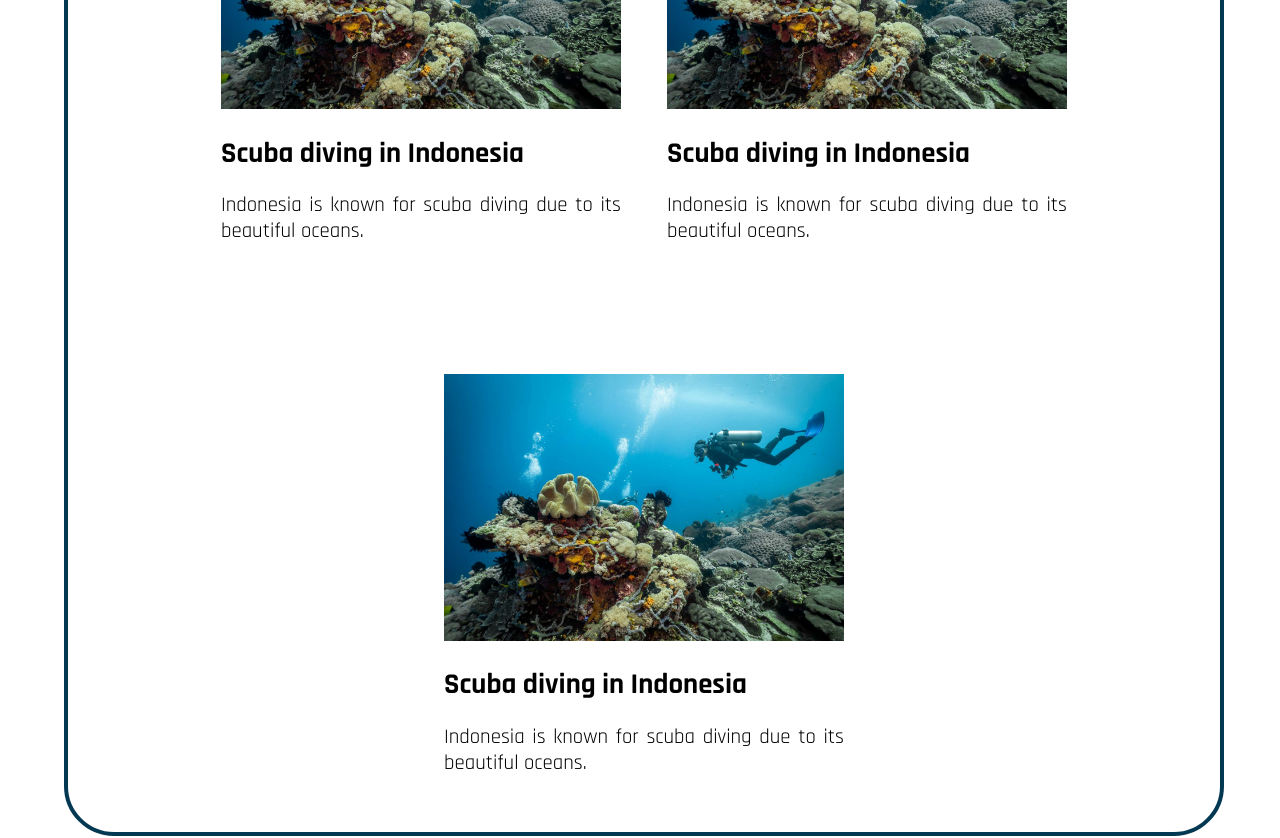
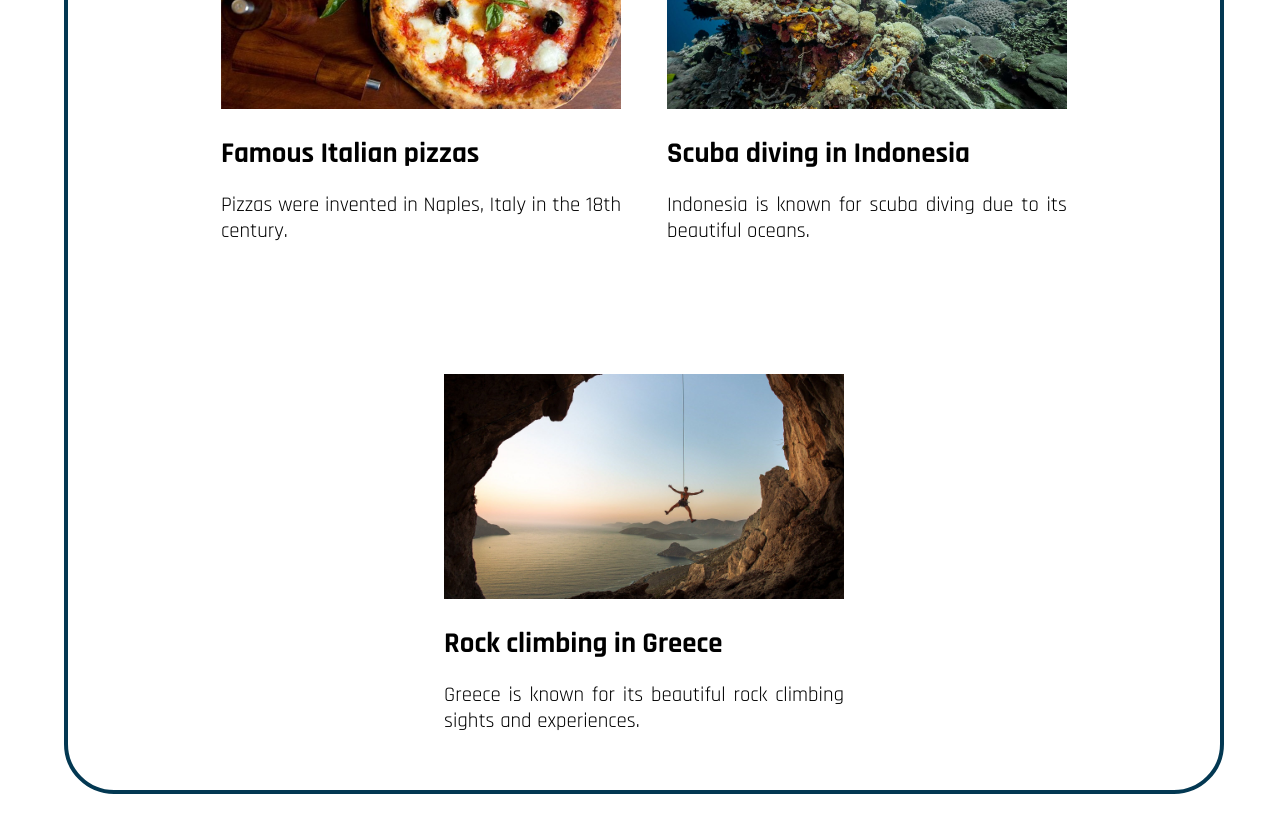
Before and after one commit to Aleks1908/NOSYNCDEV, a React (Vite) app in the folder web/: page / in a window 1280 px wide. Shown: the part 3580-4418 px from the top of the page. Built offline with nearby package versions, Linux system fonts and the light colour scheme.

Commit message:
fixed facts section images

```diff
--- a/web/src/Components/FactsSection/FactsSection.jsx
+++ b/web/src/Components/FactsSection/FactsSection.jsx
@@ -10,9 +10,9 @@ export const FactsSection = (props) => {
             <h1 className="facts-header">Featured places</h1>
             <div className="facts-components">
                 <FactCard
-                    logo={'scuba-diving.jpg'}
-                    title={'Scuba diving in Indonesia'}
-                    text={'Indonesia is known for scuba diving due to its beautiful oceans.'}
+                    logo={'pizza-in-italy.avif'}
+                    title={'Famous Italian pizzas'}
+                    text={'Pizzas were invented in Naples, Italy in the 18th century.'}
                 />
                 <FactCard
                     logo={'scuba-diving.jpg'}
@@ -20,9 +20,9 @@ export const FactsSection = (props) => {
                     text={'Indonesia is known for scuba diving due to its beautiful oceans.'}
                 />
                 <FactCard
-                    logo={'scuba-diving.jpg'}
-                    title={'Scuba diving in Indonesia'}
-                    text={'Indonesia is known for scuba diving due to its beautiful oceans.'}
+                    logo={'rock-climbing-greece.jpg'}
+                    title={'Rock climbing in Greece'}
+                    text={'Greece is known for its beautiful rock climbing sights and experiences.'}
                 />
             </div>
         </div>
--- a/web/src/Components/FactsSection/facts_section.css
+++ b/web/src/Components/FactsSection/facts_section.css
@@ -15,8 +15,9 @@
     display: flex;
     flex-direction: row;
     justify-content: center;
-    align-items: center;
+    align-items: baseline;
     flex-wrap: nowrap;
+    object-fit: cover;
 }
 
 .facts-header {
```
Also changed, not shown: web/public/pizza-in-italy.avif (added), web/public/rock-climbing-greece.jpg (added).
